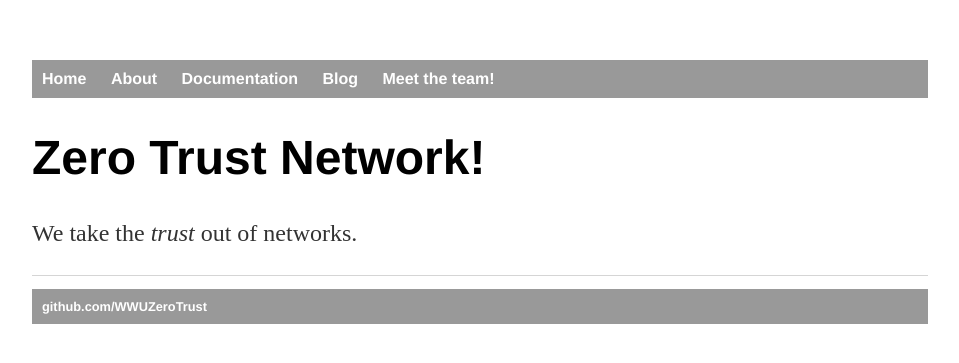
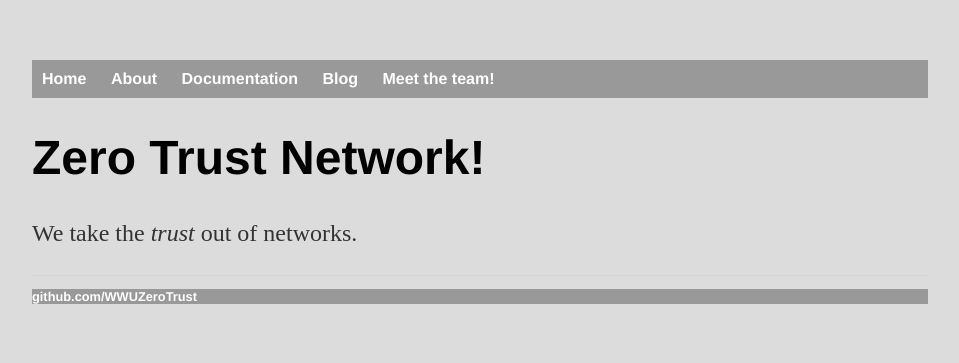
Before and after one commit to WWUZeroTrust/WWUZeroTrust.github.io, a Jekyll site: the page built from index.html, in a window 1280 px wide. Shown: the top 363 px of the page, without its empty margins (160-1119 px from the left). Built offline with Jekyll 4.4.1, drawn with Linux system fonts in a browser that asks for light colours.

Commit message:
Update main.css

```diff
--- a/css/main.css
+++ b/css/main.css
@@ -1,10 +1,18 @@
 body {
     margin: 60px auto;
     width: 70%;
+    background: gainsboro;
 }
-nav ul, footer ul {
+nav ul {
     font-family:'Helvetica', 'Arial', 'Sans-Serif';
     padding: 10px;
+    list-style: none;
+    font-weight: bold;
+    background: #999;
+}
+footer ul {
+    font-family:'Helvetica', 'Arial', 'Sans-Serif';
+    padding: 0px;
     list-style: none;
     font-weight: bold;
     background: #999;
```
